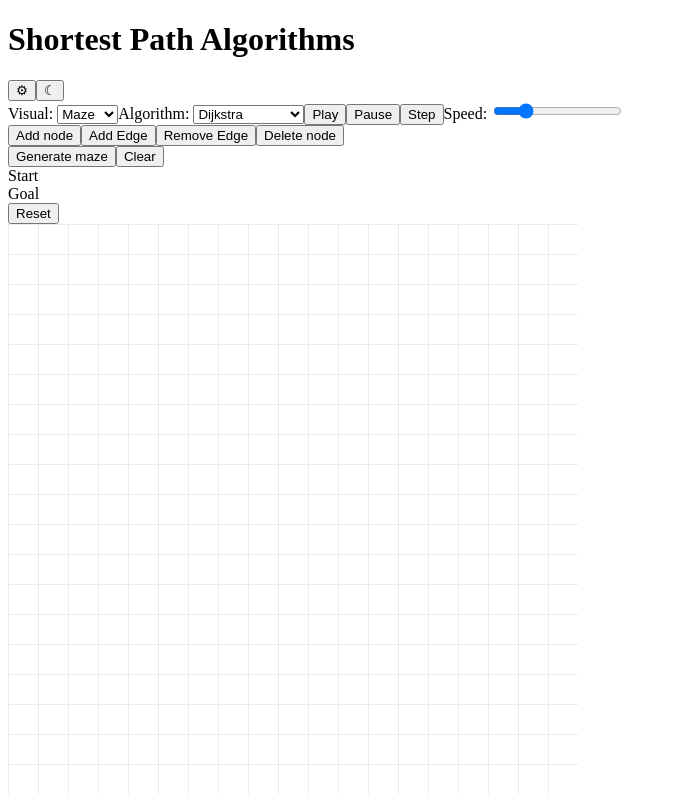
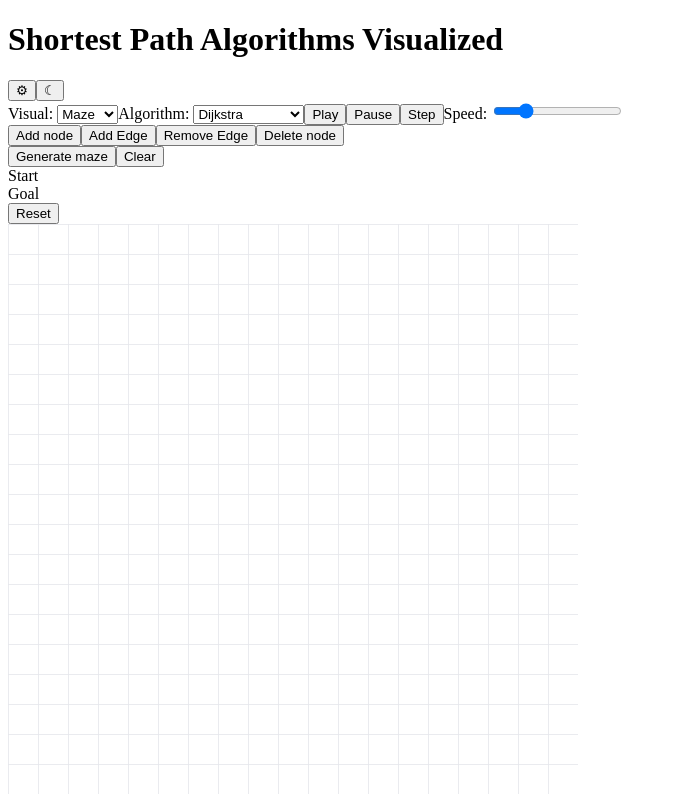
Before and after one commit to Ashilman25/ShortestLineAlgs, a React (Vite) app: page / in a window 1280 px wide. Shown: the top 800 px of the page, without its empty margins (0-676 px from the left). Built offline with nearby package versions, Linux system fonts and the light colour scheme; the HTML template or start-up script is replaced by a standard one.

Commit message:
Simple title update

```diff
--- a/src/App.jsx
+++ b/src/App.jsx
@@ -818,7 +818,7 @@ export default function App() {
   return (
     <>
       <header>
-        <h1>Shortest Path Algorithms</h1>
+        <h1>Shortest Path Algorithms Visualized</h1>
 
           <div className="topButtons">
             {visual === 'maze' && (
```
Also changed, not shown: 2 other files (tests, documents, lock files or other folders).
